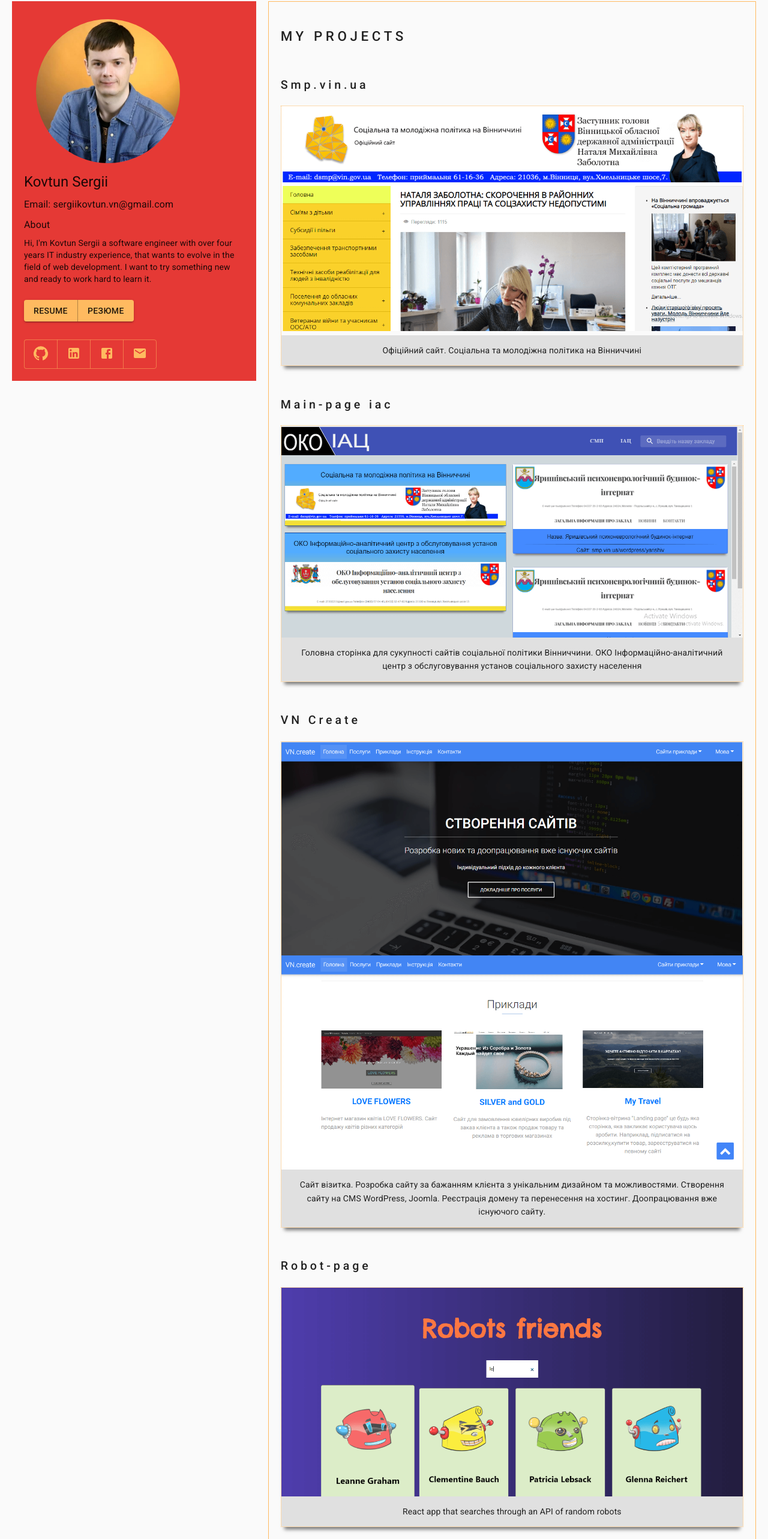
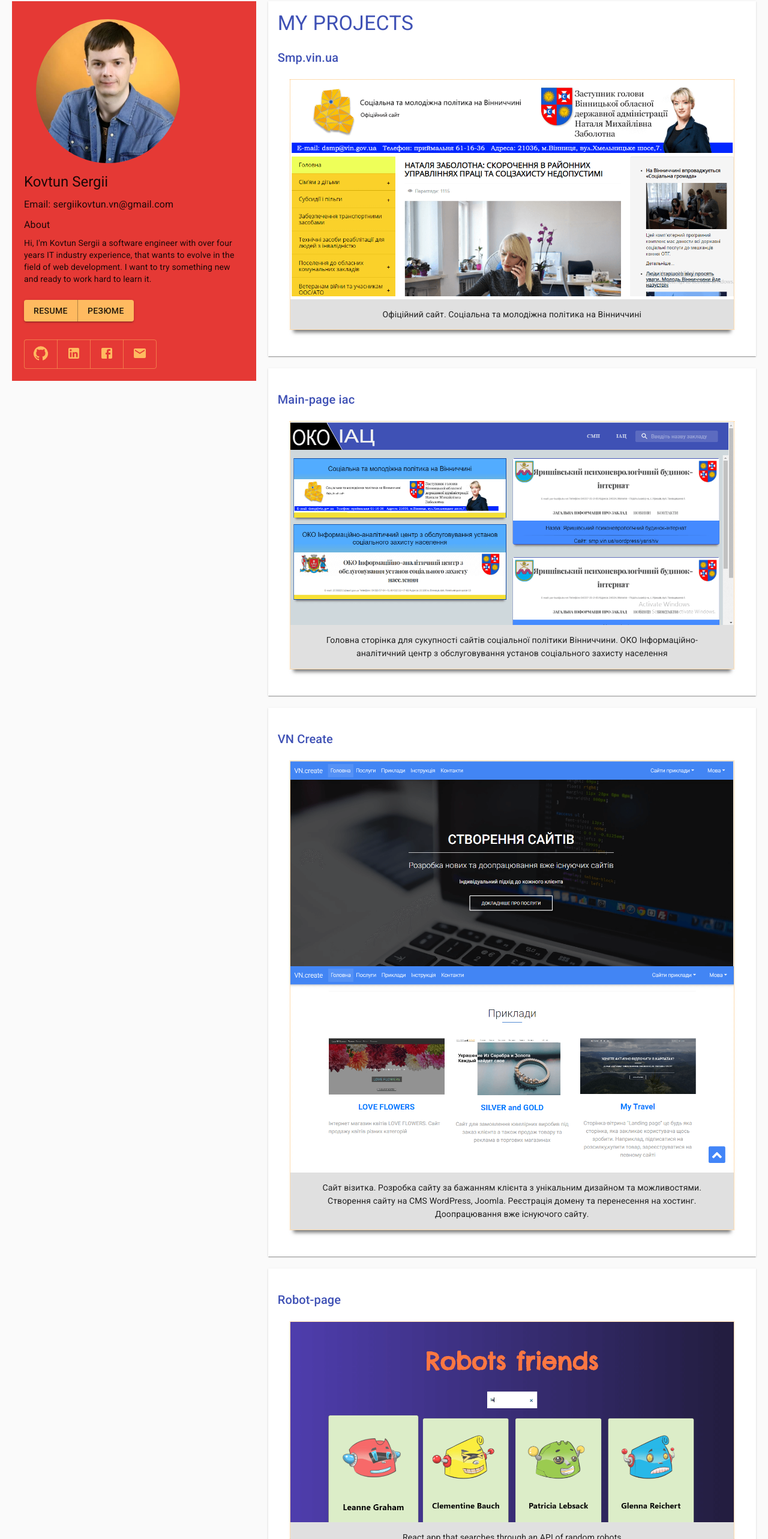
Before and after one commit to SergiiKov/cv, a React (Create React App) app: page /projects in a window 1280 px wide. Shown: the part 89-2655 px from the top of the page at 60% size. Built offline with nearby package versions, Linux system fonts and the light colour scheme.

Commit message:
add project page version2

```diff
--- a/src/App/App.jsx
+++ b/src/App/App.jsx
@@ -10,6 +10,7 @@ import ResumePage from '../pages/resume/resume-page';
 import LeftAreaUi from '../components/left-area/left-area-ui';
 import Grid from '@material-ui/core/Grid';
 
+import Project2 from '../pages/projects/projects2';
 
  import { ThemeProvider } from '@material-ui/core/styles';
  import theme from '../components/ui/theme';
@@ -28,7 +29,7 @@ function App() {
                       <Route exact  path='/' component={HomePage} />
                       <Route exact path='/cv' component={AboutPage} />
                       <Route path='/resume' component={ResumePage} />
-                      <Route path='/projects' component={ProjectsPage} />
+                      <Route path='/projects' component={Project2} />
                       <Route path='/contact' component={ContactPage} />
                     </Switch>
                   </Grid>
--- a/src/components/header/header.component.jsx
+++ b/src/components/header/header.component.jsx
@@ -155,7 +155,10 @@ export default function Header(checked1, onChange1) {
       },
       info:{
         main:thirdStyle
-      }
+      },
+      // background:{
+      //   default: mainPrimaryColor
+      // }
     }
   });
 
--- a/src/components/left-area/left-area-ui.jsx
+++ b/src/components/left-area/left-area-ui.jsx
@@ -46,9 +46,10 @@ const useStyles = makeStyles(theme=>({
           },
           transition: '1s ease-in-out',
           '&:hover': {
-            transform: 'translate(3em,0)'
+           transform: 'translate(3em,0)'
           },
     },
+
     buttonLeftArea:{
         marginLeft: '0px',
         marginTop: '20px',
--- a/src/pages/about/about-page.jsx
+++ b/src/pages/about/about-page.jsx
@@ -1,6 +1,6 @@
 import React, {useState} from 'react';
-import { Link as LinkReact } from 'react-router-dom';
-import Link from '@material-ui/core/Link';
+import { Link } from 'react-router-dom';
+
 import {  MuiThemeProvider, createMuiTheme } from '@material-ui/core/styles';
 import { makeStyles } from '@material-ui/core/styles';
 import Typography from '@material-ui/core/Typography';
@@ -68,7 +68,7 @@ const AboutPage = () => {
      <Title>ABOUT THIS SITE</Title>
     <SubTitle>A beautiful, responsive, React app written with modern JavaScript.</SubTitle>
      <Box className={classes.boxP}>
-       Welcome to my website. Please feel free to read more <Link href="/resume">about me</Link> , or you can check out  <Link href="/resume"> my resume</Link>, <Link href="/projects">my projects</Link>, or <Link href="/contact">contact me</Link>.
+       Welcome to my website. Please feel free to read more about me, or you can check out my resume, my projects, or contact me.
      </Box>
     <Box className={classes.boxP}>
       This is react website created to introduce me and my skills in web development (and my skills in english).
--- a/src/pages/homepage/home-page.jsx
+++ b/src/pages/homepage/home-page.jsx
@@ -1,5 +1,6 @@
 import React from 'react';
-import { Link } from 'react-router-dom';
+import photoMy from '../../img/MyPhoto.jpg';
+import photoMy2 from '../../img/DSC_4725.jpg';
 
 import '../homepage/home-page.styles.scss';
 
@@ -11,6 +12,11 @@ class HomePage extends React.Component {
     render(){
         return(
             <div className='home-page'>
+               <   img src={photoMy2} alt="Sergii Kovtun" className='photo' />
+              <div className='tewr'>
+                  Hi, I'm Kovtun Sergii a software engineer with over four years IT industry experience, that wants to evolve in the field of web development.
+      I want to try something new and ready to work hard to learn it.
+      </div>
 
             </div>
             );
--- a/src/pages/homepage/home-page.styles.scss
+++ b/src/pages/homepage/home-page.styles.scss
@@ -7,6 +7,8 @@
   align-items: flex-start;
 background-color:#fafafa;
 border: 1px solid #FFBA60;
+
+
 
 h2{
   font-family: "Roboto", "Helvetica", "Arial", sans-serif;
@@ -50,6 +52,15 @@ a:hover{
 
   }
 
+
+  .photo{
+    max-height: 100vh;
+  }
+
+  .tewr{
+    position: absolute;
+  }
+
   @media screen and (max-width: 600px) {
     .home-page  {
       margin: 0
--- /dev/null
+++ b/src/pages/projects/projects2.jsx
@@ -0,0 +1,146 @@
+import React, {useState} from 'react';
+import { Link } from 'react-router-dom';
+
+import {  MuiThemeProvider, createMuiTheme } from '@material-ui/core/styles';
+import { makeStyles } from '@material-ui/core/styles';
+import Typography from '@material-ui/core/Typography';
+import Box from '@material-ui/core/Box';
+import Title from '../../components/ui/title';
+
+import SubTitle from '../../components/ui/sub-title';
+import Card from '@material-ui/core/Card';
+import CardContent from '@material-ui/core/CardContent';
+
+
+const useStyles = makeStyles(theme=>({
+  cardMargin:{
+    marginTop: '20px',
+    marginLeft: '20px',
+    marginRight: '20px',
+    [theme.breakpoints.down("md")]: {
+      marginTop: '20px',
+      marginLeft: '20px'
+    },
+    [theme.breakpoints.down("xs")]: {
+      margin: '0px'
+    }
+  },
+  tab: {
+    marginTop: '20px'
+  },
+  boxH2: {
+    fontFamily: "Roboto",
+    fontSize: '1.6em',
+    textTransform: 'uppercase',
+    fontWeight: '500',
+    marginleft: '20px',
+    paddingTop: '20px',
+    letterSpacing: '.25em',
+    lineHeight: '1.65',
+  },
+  boxH3: {
+    fontFamily: "Roboto",
+    fontSize: '1.2em',
+    fontWeight: '400',
+    marginleft: '20px',
+    marginTop: '20px',
+    marginBottom: '10px',
+    letterSpacing: '.15em',
+    lineHeight: '1.5',
+  },
+  boxP: {
+    fontFamily: "Roboto",
+    fontSize: '1em',
+    fontWeight: '400',
+    marginleft: '20px',
+    lineHeight: '1.8'
+  }
+}));
+
+
+const Project2 = () => {
+  const classes = useStyles();
+
+  return (
+       <React.Fragment>
+  <Card className={classes.cardMargin} square>
+     <CardContent>
+     <Title>MY PROJECTS</Title>
+    <SubTitle>Smp.vin.ua</SubTitle>
+     <div className='project-card-container'>
+                    <a href='http://smp.vin.ua/joomla/' target="_blank" rel="noopener noreferrer">
+                        <img src={require(`../../img/smp.png`)} alt='smp.vin.ua' className='img-projects' />
+                        </a>
+                            <div className='projects-text-container'>
+                                <p>Офіційний сайт. Соціальна та молодіжна політика на Вінниччині</p>
+                            </div>
+                    </div>
+     </CardContent>
+   </Card>
+
+   <Card className={classes.cardMargin} square>
+     <CardContent>
+    <SubTitle>Main-page iac</SubTitle>
+    <a href='http://smp.vin.ua/joomla/' target="_blank" rel="noopener noreferrer">
+                    <div className='project-card-container'>
+                        <img src={require(`../../img/main-page.png`)} alt='main-page iac' className='img-projects' />
+                            <div className='projects-text-container'>
+                                <p>Головна сторінка для сукупності сайтів соціальної політики Вінниччини.
+                                    ОКО Інформаційно-аналітичний центр з обслуговування установ соціального захисту населення</p>
+                            </div>
+                    </div>
+                </a>
+     </CardContent>
+   </Card>
+
+   <Card className={classes.cardMargin} square>
+     <CardContent>
+    <SubTitle>VN Create</SubTitle>
+    <a href='https://github.com/SergiiKov/vncreate' target="_blank" rel="noopener noreferrer">
+                    <div className='project-card-container'>
+                        <img src={require(`../../img/vncreate-1.png`)} alt='VN Create' className='img-projects' />
+                        <img src={require(`../../img/vncreate-2.png`)} alt='VN Create' className='img-projects' />
+                            <div className='projects-text-container'>
+                                <p>Сайт візитка. Розробка сайту за бажанням клієнта з унікальним дизайном та можливостями.
+                                    Створення сайту на CMS WordPress, Joomla.
+                                    Реєстрація домену та перенесення на хостинг. Доопрацювання вже існуючого сайту.</p>
+                            </div>
+                    </div>
+                </a>
+     </CardContent>
+   </Card>
+
+   <Card className={classes.cardMargin} square>
+     <CardContent>
+    <SubTitle>Robot-page</SubTitle>
+    <a href='https://github.com/SergiiKov/cards-friends' target="_blank" rel="noopener noreferrer">
+                    <div className='project-card-container'>
+                        <img src={require(`../../img/robot-friends.png`)} alt='robot-friends' className='img-projects' />
+                            <div className='projects-text-container'>
+                                <p>React app that searches through an API of random robots</p>
+                            </div>
+                    </div>
+                </a>
+     </CardContent>
+   </Card>
+
+   <Card className={classes.cardMargin} square>
+     <CardContent>
+    <SubTitle>Todo List</SubTitle>
+    <a href='https://github.com/SergiiKov/My-ToDo-List' target="_blank" rel="noopener noreferrer">
+                    <div className='project-card-container'>
+                        <img src={require(`../../img/todolist.png`)} alt='todolist' className='img-projects' />
+                            <div className='projects-text-container'>
+                                <p>A simple to-do list application built with React</p>
+                            </div>
+                    </div>
+                </a>
+     </CardContent>
+   </Card>
+
+
+</React.Fragment>
+      );
+}
+
+export default Project2;
```
Also changed, not shown: src/img/DSC_4725.jpg (added).
